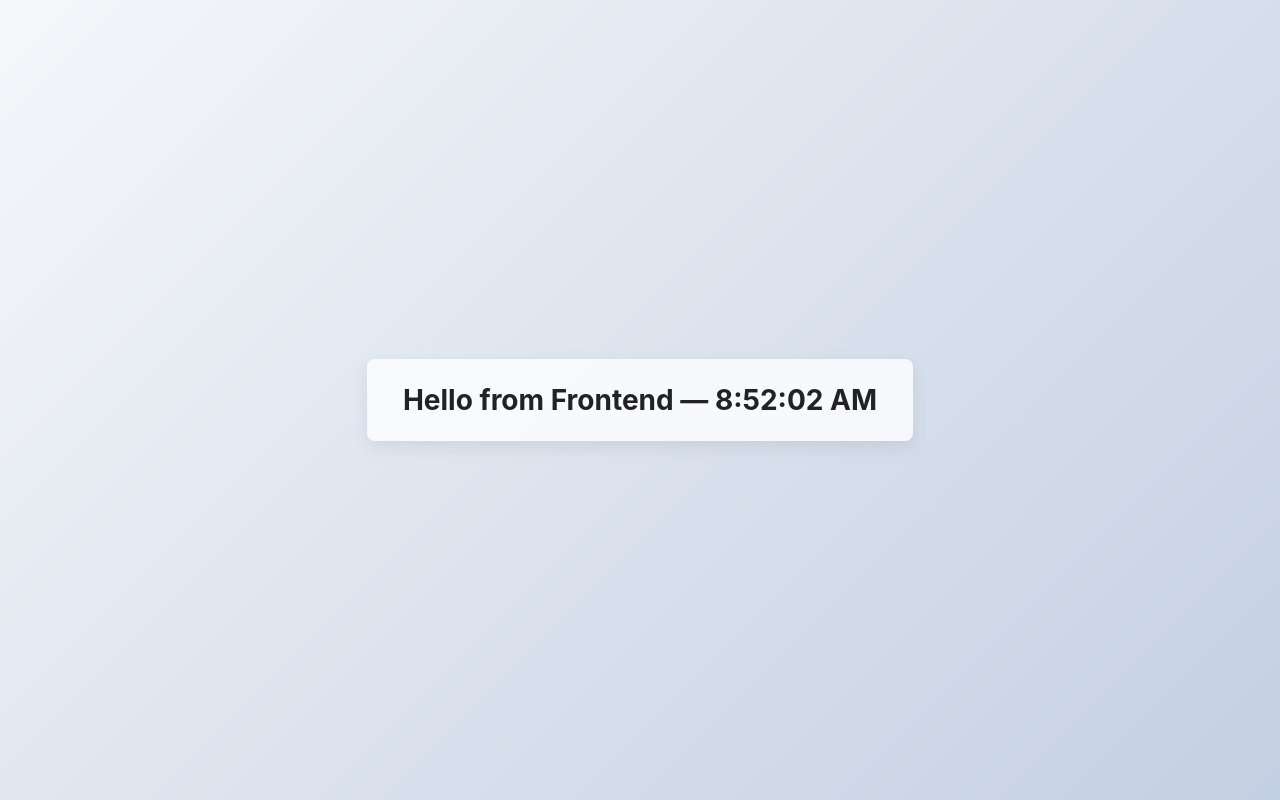
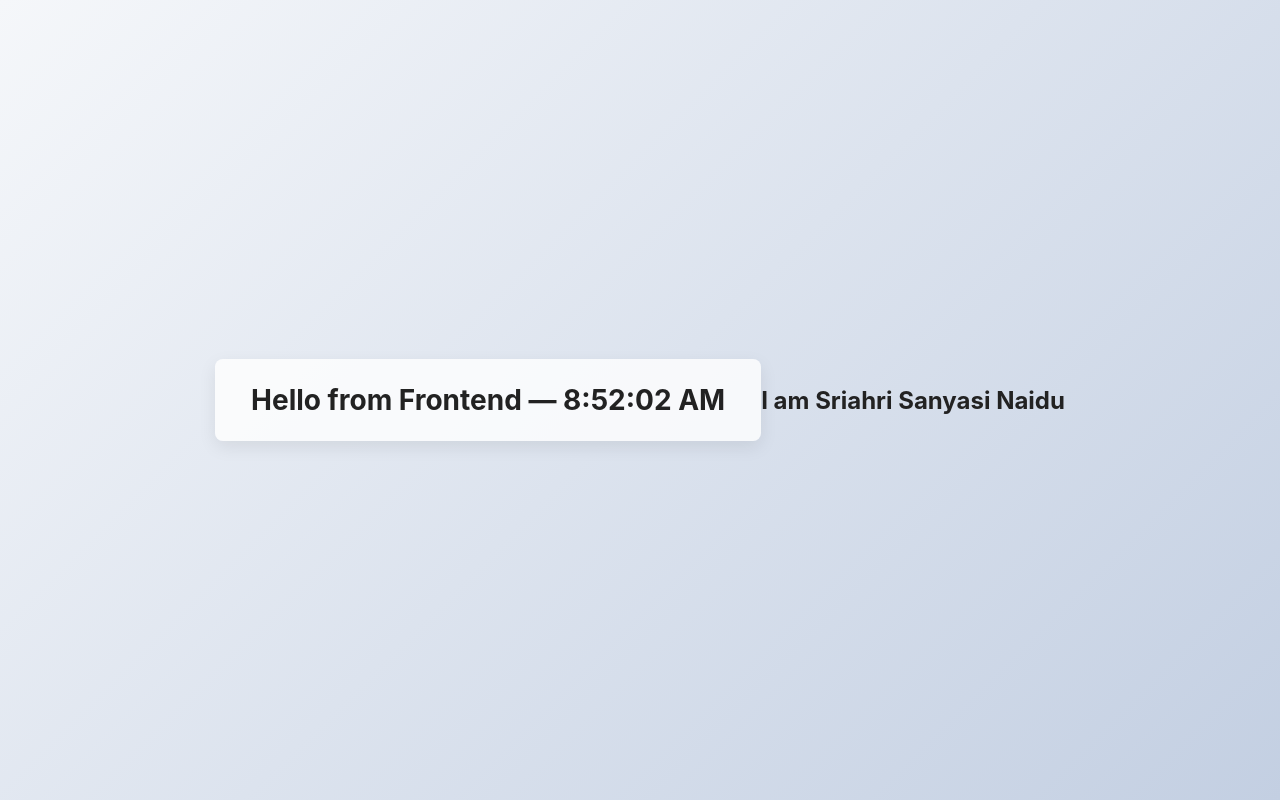
Before and after one commit to SrihariGatreddi/frontendRepo, a website: page public/index1.html in a window 1280 px wide. Drawn offline with Linux system fonts and the light colour scheme.

Commit message:
altered index1.html page

```diff
--- a/public/index1.html
+++ b/public/index1.html
@@ -6,6 +6,8 @@
 </head>
 <body>
 <h1>Hello from Frontend</h1>
+<h2> I am Sriahri Sanyasi Naidu </h2>
 <script src="js/app.js"></script>
+
 </body>
 </html>
```
